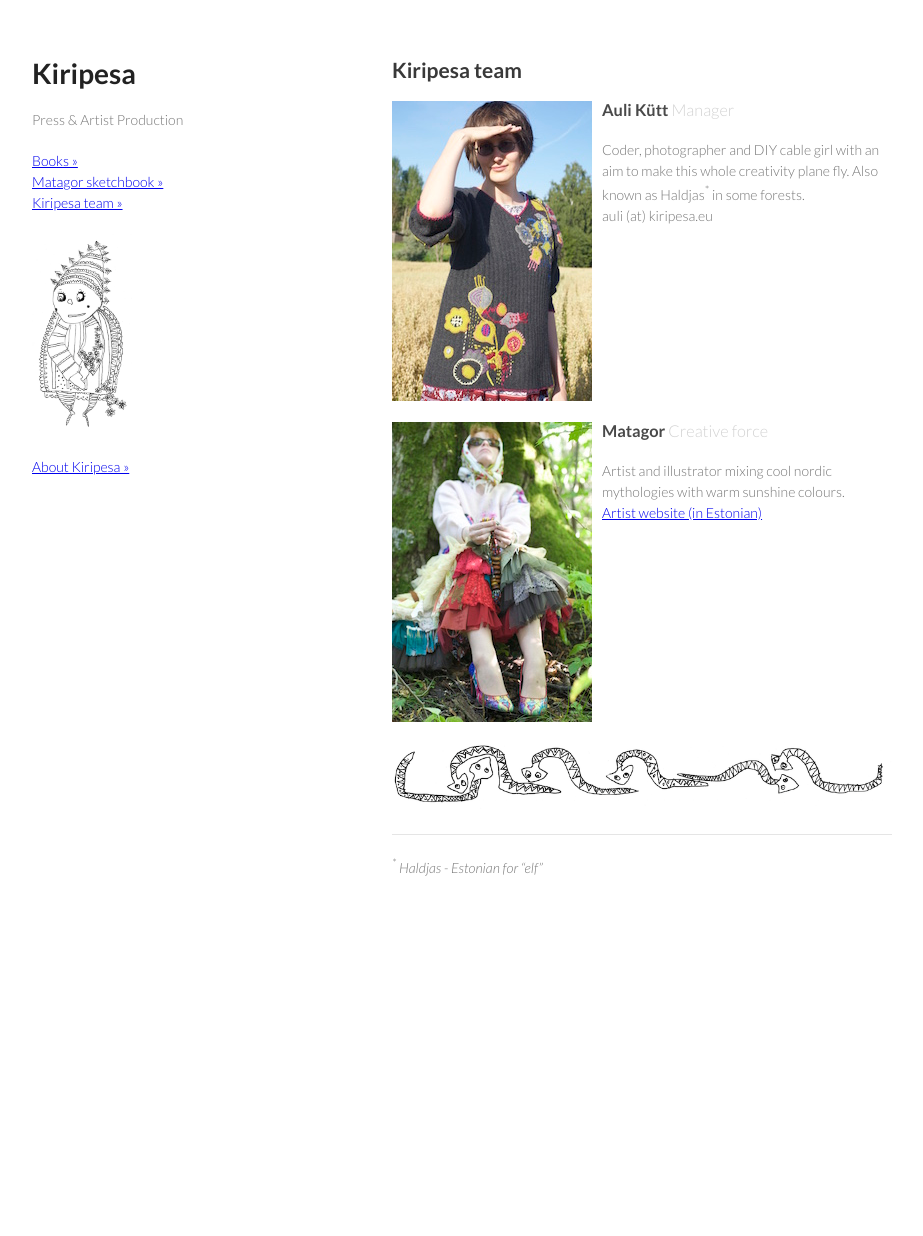
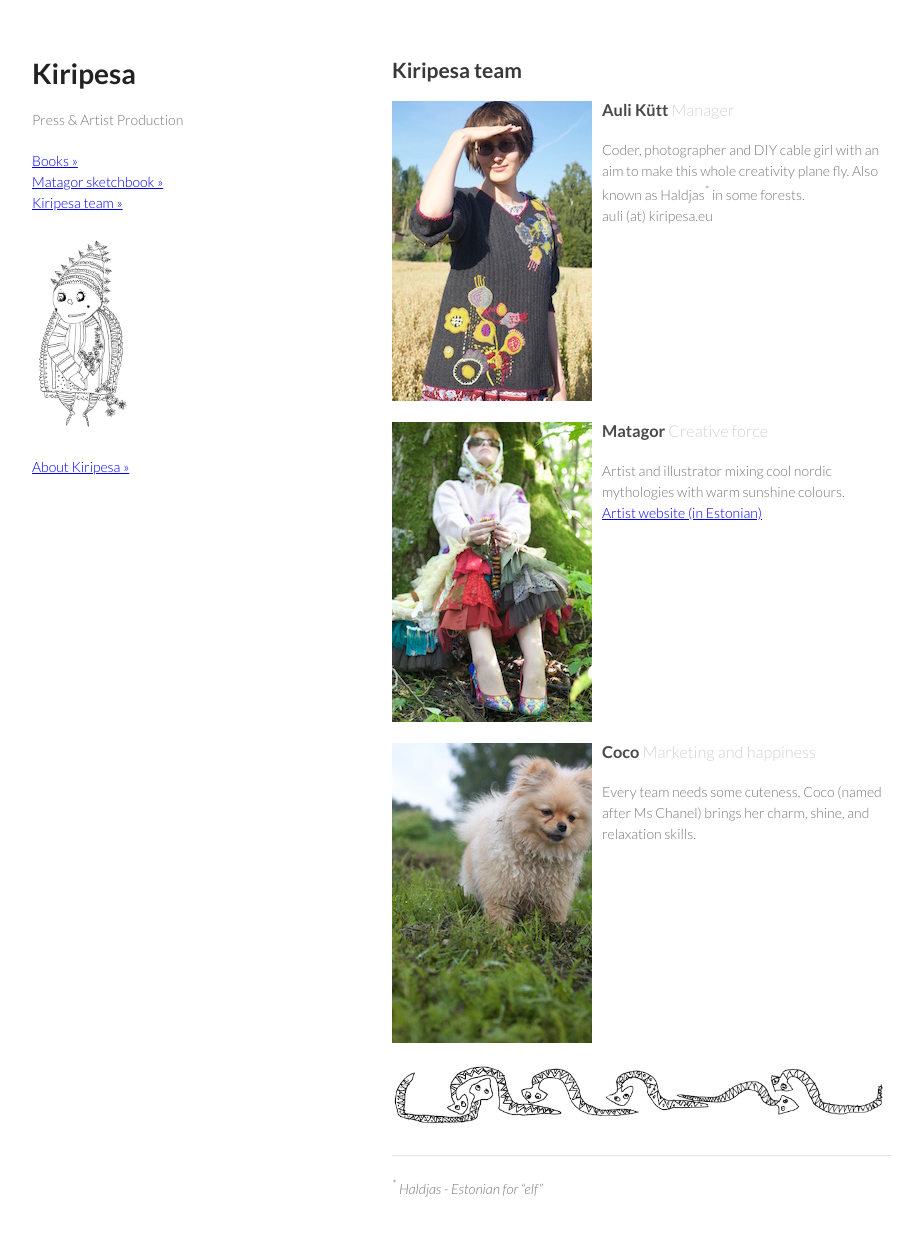
Before and after one commit to kiriline/kiripesa, a Jekyll site: the page built from team.md, in a window 1280 px wide and 1269 px high. Shown: the top 1236 px of the window, without its empty margins (178-1101 px from the left). Built offline with Jekyll 4.4.1, drawn with Linux system fonts in a browser that asks for light colours.

Commit message:
add coco

```diff
--- a/team.md
+++ b/team.md
@@ -22,13 +22,13 @@ permalink: /team/
 </p>
 </div>
 
-{% comment %}
+
 <div class="profile">
-<img src="/files/coco.jpg" />
-<h3>Coco <span>Marketing</span></h3>
+<img src="/files/coco2.jpg" />
+<h3>Coco <span>Marketing and happiness</span></h3>
 <p>Every team needs some cuteness. Coco (named after Ms Chanel) brings her charm, shine, and relaxation skills.</p>
 </div>
-{% endcomment %}
+
 
 
 
```
Also changed, not shown: files/coco.jpg (added), files/coco2.jpg (added).
